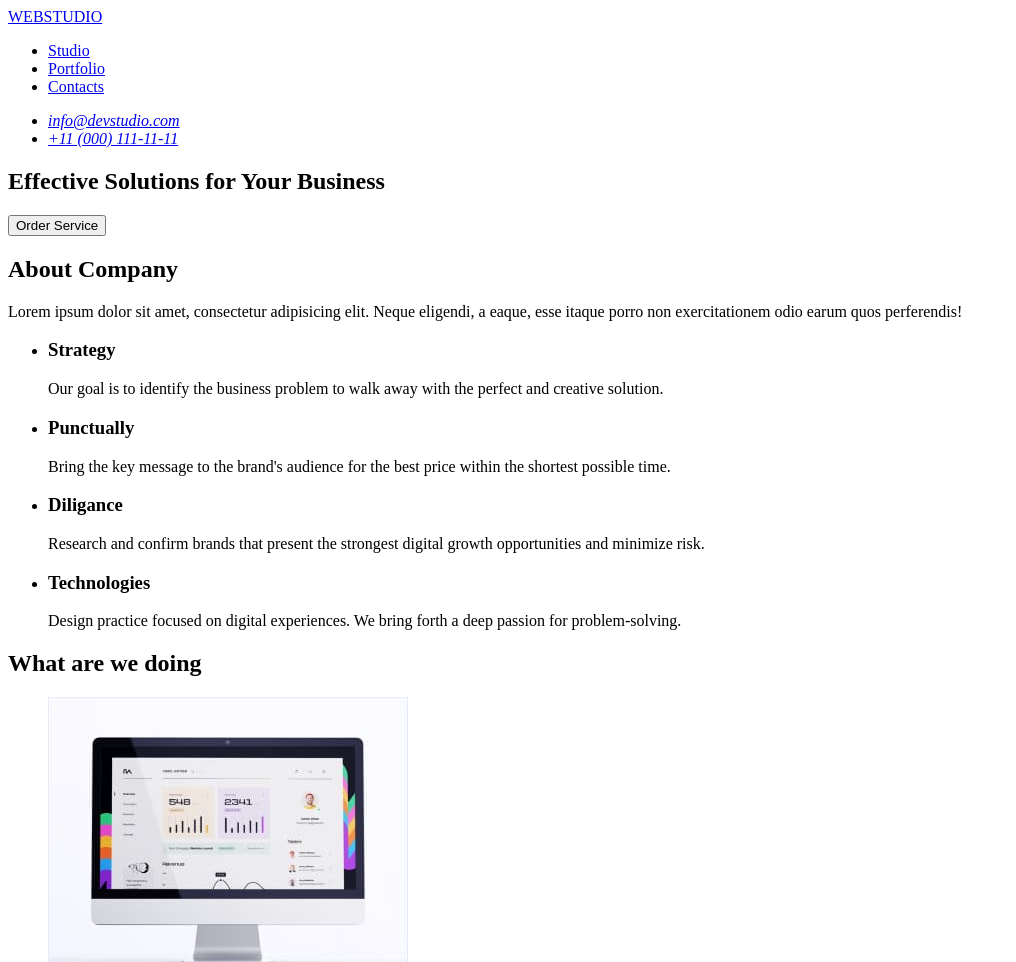
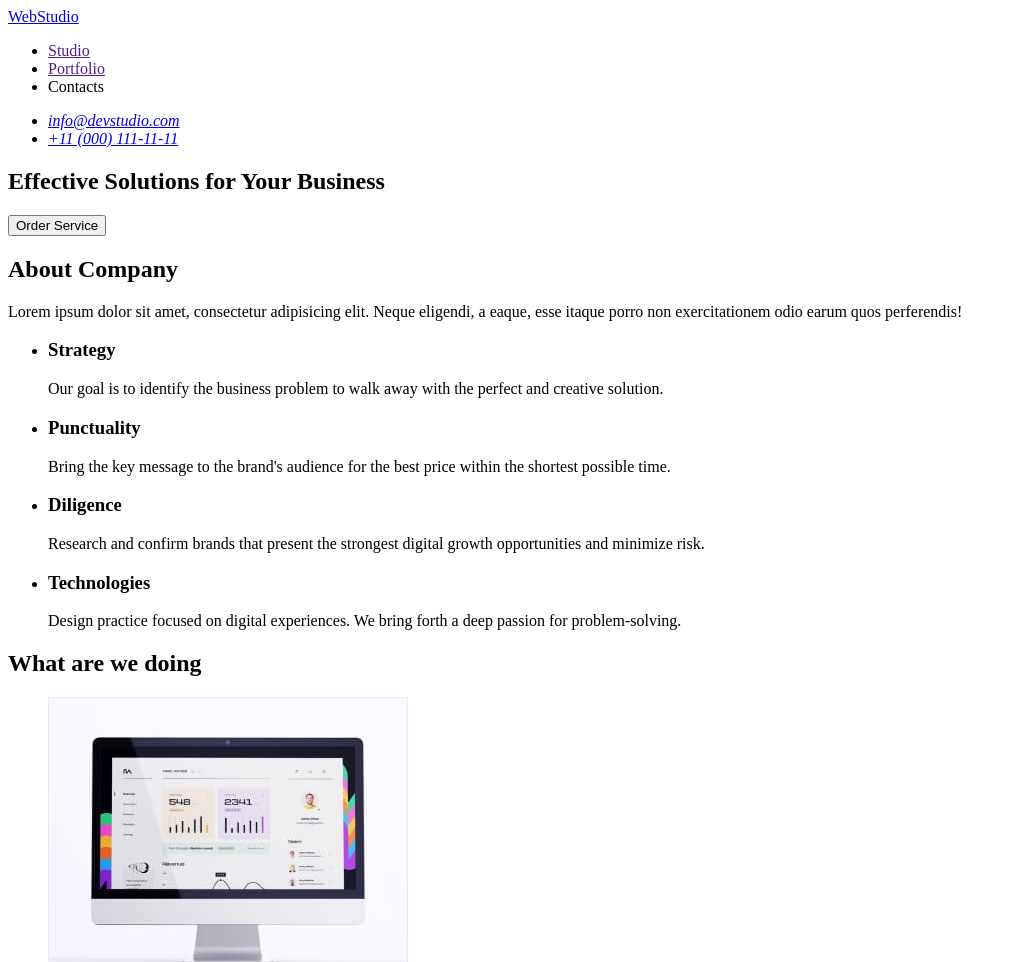
Before and after one commit to inn2152/goit-markup-hw-01, a plain HTML site: page index.html in a window 1280 px wide. Shown: the top 962 px of the page, without its empty margins (0-1016 px from the left). Drawn offline with Linux system fonts and the light colour scheme.

Commit message:
fixed tel email and WebStudio Punctually Diligence

```diff
--- a/index.html
+++ b/index.html
@@ -14,21 +14,21 @@ for Your Business"
   <body>
     <header>
       <nav>
-        <a href="./index.html">WEBSTUDIO</a>
+        <a href="./index.html">WebStudio</a>
         <ul>
-          <li><a href="#studio">Studio</a></li>
-          <li><a href="#portfolio">Portfolio</a></li>
-          <li><a href="#contacts">Contacts</a></li>
+          <li><a href="">Studio</a></li>
+          <li><a href="">Portfolio</a></li>
+          <li><a hhref="">Contacts</a></li>
         </ul>
-        <address>
-          <ul>
-            <li>
-              <a href="mailto:fatnessescape@doit.com">info@devstudio.com</a>
-            </li>
-            <li><a href="tel:+070174069900">+11 (000) 111-11-11</a></li>
-          </ul>
-        </address>
       </nav>
+      <address>
+        <ul>
+          <li>
+            <a href="mailto:info@devstudio.com">info@devstudio.com</a>
+          </li>
+          <li><a href="tel:+110001111111">+11 (000) 111-11-11</a></li>
+        </ul>
+      </address>
     </header>
     <main>
       <section>
@@ -52,14 +52,14 @@ for Your Business"
             </p>
           </li>
           <li>
-            <h3>Punctually</h3>
+            <h3>Punctuality</h3>
             <p>
               Bring the key message to the brand's audience for the best price
               within the shortest possible time.
             </p>
           </li>
           <li>
-            <h3>Diligance</h3>
+            <h3>Diligence</h3>
             <p>
               Research and confirm brands that present the strongest digital
               growth opportunities and minimize risk.
@@ -115,7 +115,7 @@ for Your Business"
       </section>
     </main>
     <footer>
-      <a href="./index.html">WEBSTUDIO</a>
+      <a href="./index.html">WebStudio</a>
       <p>
         Increase the flow of customers and sales for your business with digital
         marketing & growth solutions.
```
